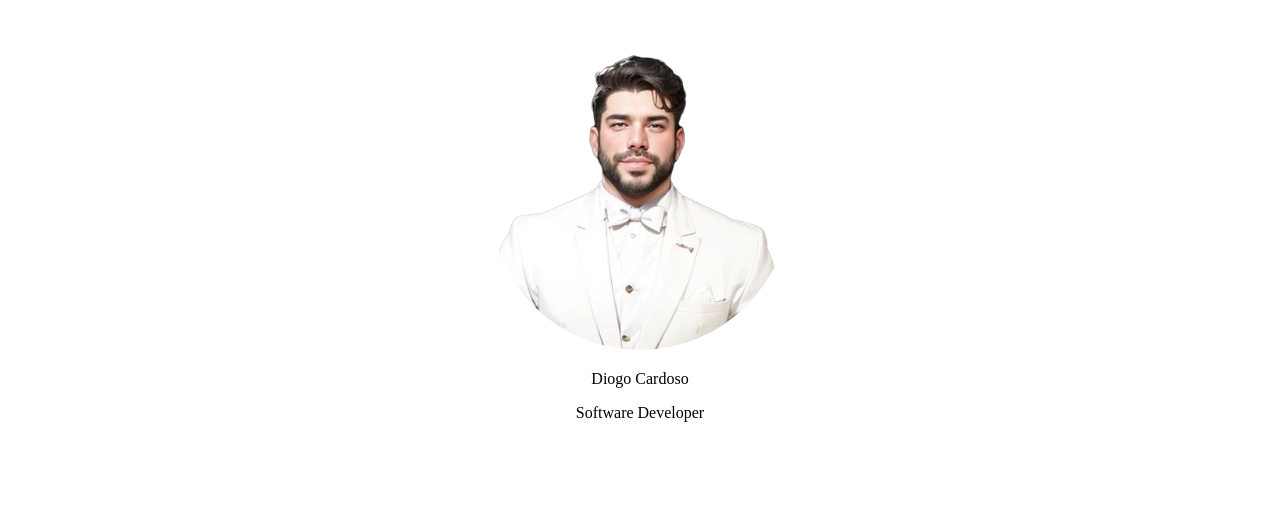
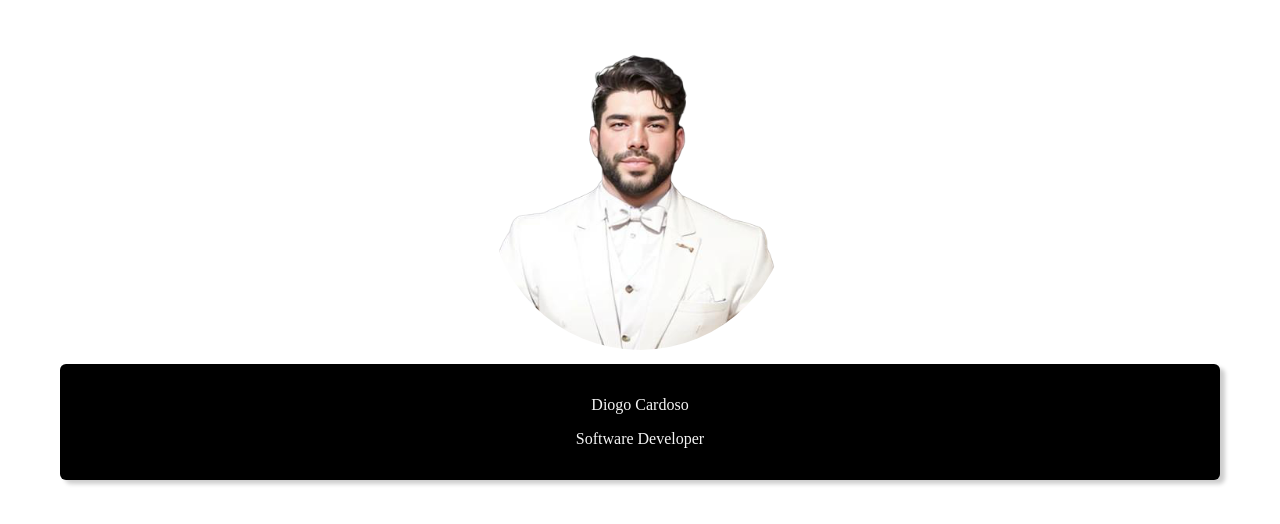
Before and after one commit to diogocardososm/First_Portfolio, a plain HTML site: page index.html in a window 1280 px wide. Drawn offline with Linux system fonts and the light colour scheme.

Commit message:
card name
montando card de apresentação

```diff
--- a/css/stylesheet.css
+++ b/css/stylesheet.css
@@ -7,3 +7,11 @@ body{
     margin: 50px;
     text-align: center;
 }
+#card{
+    color:whitesmoke;
+    background-color: black;
+    padding: 16px;
+    margin:10px;
+    border-radius: 6px;
+    box-shadow: 5px 4px 4px rgb(0, 0, 0, 0.2);;
+}
--- a/index.html
+++ b/index.html
@@ -9,7 +9,10 @@
 </head>
 <body>
     <img src="img/profile.png" alt="">
-    <p>Diogo Cardoso</p>
-    <p>Software Developer</p>
+    <div id="card">
+        <p>Diogo Cardoso</p>
+        <p>Software Developer</p>
+    </div>
+
 </body>
 </html>
```
